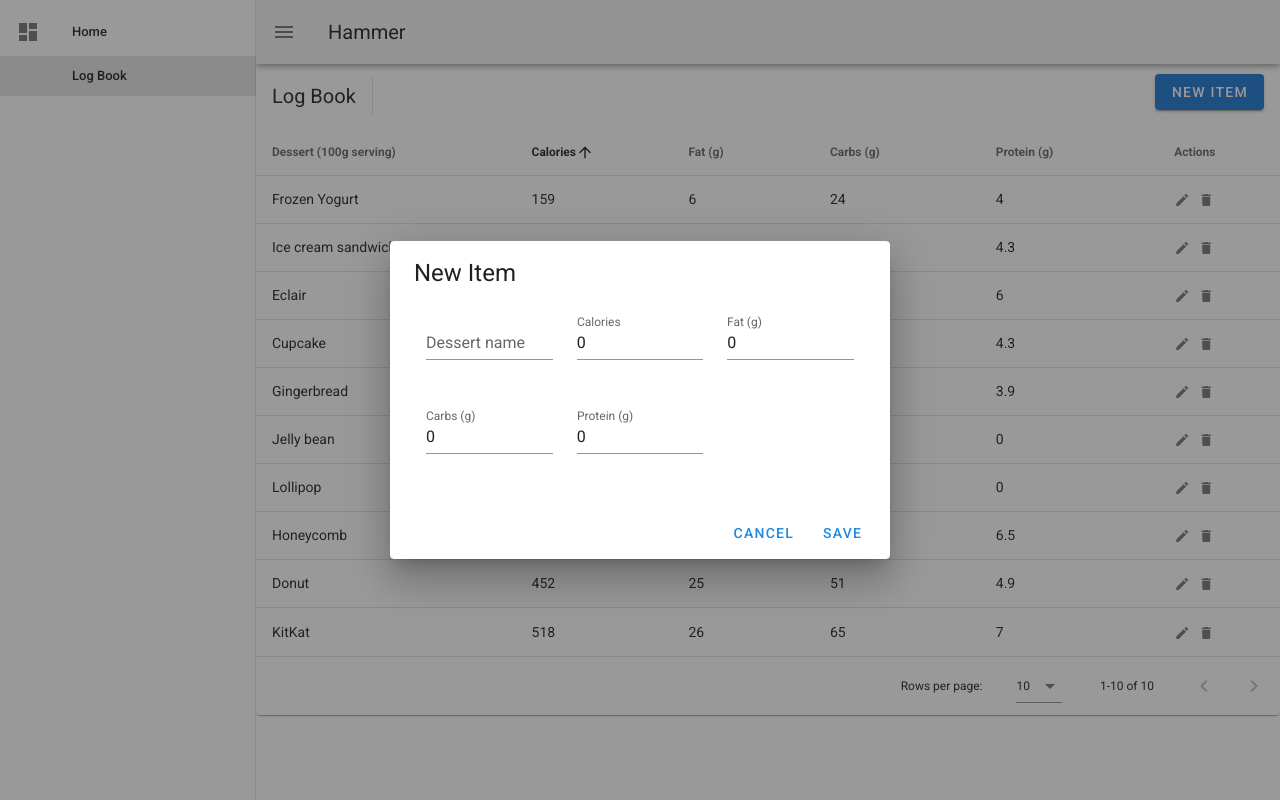
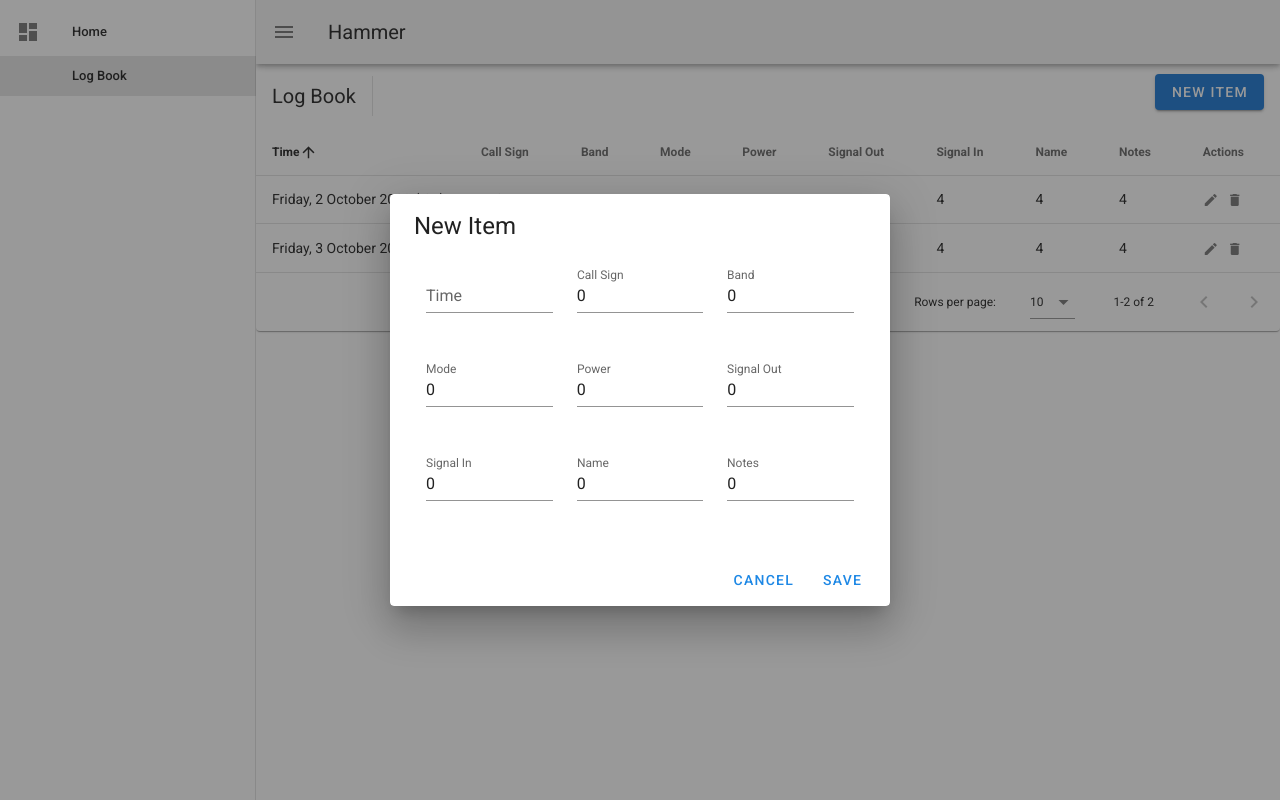
Before and after one commit to alwindoss/hammer, a Vue app in the folder ui/: page /logbook in a window 1280 px wide. Both pictures are taken after a click on the button "NEW ITEM". Built offline with nearby package versions, Linux system fonts and the light colour scheme.

Commit message:
Edited the data table to reflect logbook
Signed-off-by: Alwin Doss <alwindoss84@gmail.com>

```diff
--- a/ui/src/views/LogBook.vue
+++ b/ui/src/views/LogBook.vue
@@ -1,8 +1,8 @@
 <template>
   <v-data-table
     :headers="headers"
-    :items="desserts"
-    sort-by="calories"
+    :items="logBookEntries"
+    sort-by="time"
     class="elevation-1"
   >
     <template v-slot:top>
@@ -26,32 +26,56 @@
                 <v-row>
                   <v-col cols="12" sm="6" md="4">
                     <v-text-field
-                      v-model="editedItem.name"
-                      label="Dessert name"
+                      v-model="editedItem.time"
+                      label="Time"
                     ></v-text-field>
                   </v-col>
                   <v-col cols="12" sm="6" md="4">
                     <v-text-field
-                      v-model="editedItem.calories"
-                      label="Calories"
+                      v-model="editedItem.callSign"
+                      label="Call Sign"
                     ></v-text-field>
                   </v-col>
                   <v-col cols="12" sm="6" md="4">
                     <v-text-field
-                      v-model="editedItem.fat"
-                      label="Fat (g)"
+                      v-model="editedItem.band"
+                      label="Band"
                     ></v-text-field>
                   </v-col>
                   <v-col cols="12" sm="6" md="4">
                     <v-text-field
-                      v-model="editedItem.carbs"
-                      label="Carbs (g)"
+                      v-model="editedItem.mode"
+                      label="Mode"
                     ></v-text-field>
                   </v-col>
                   <v-col cols="12" sm="6" md="4">
                     <v-text-field
-                      v-model="editedItem.protein"
-                      label="Protein (g)"
+                      v-model="editedItem.power"
+                      label="Power"
+                    ></v-text-field>
+                  </v-col>
+                  <v-col cols="12" sm="6" md="4">
+                    <v-text-field
+                      v-model="editedItem.signalOut"
+                      label="Signal Out"
+                    ></v-text-field>
+                  </v-col>
+                  <v-col cols="12" sm="6" md="4">
+                    <v-text-field
+                      v-model="editedItem.signalIn"
+                      label="Signal In"
+                    ></v-text-field>
+                  </v-col>
+                  <v-col cols="12" sm="6" md="4">
+                    <v-text-field
+                      v-model="editedItem.name"
+                      label="Name"
+                    ></v-text-field>
+                  </v-col>
+                  <v-col cols="12" sm="6" md="4">
+                    <v-text-field
+                      v-model="editedItem.notes"
+                      label="Notes"
                     ></v-text-field>
                   </v-col>
                 </v-row>
@@ -100,33 +124,47 @@ export default {
     dialog: false,
     dialogDelete: false,
     headers: [
-      {
-        text: "Dessert (100g serving)",
-        align: "start",
-        sortable: false,
-        value: "name",
-      },
-      { text: "Calories", value: "calories" },
-      { text: "Fat (g)", value: "fat" },
-      { text: "Carbs (g)", value: "carbs" },
-      { text: "Protein (g)", value: "protein" },
-      { text: "Actions", value: "actions", sortable: false },
+    //   {
+    //     text: "Dessert (100g serving)",
+    //     align: "start",
+    //     sortable: false,
+    //     value: "name",
+    //   },
+      { text: "Time", value: "time" },
+      { text: "Call Sign", value: "callSign" },
+      { text: "Band", value: "band" },
+      { text: "Mode", value: "mode" },
+    //   { text: "Power", value: "actions", sortable: false },
+      { text: "Power", value: "power"},
+      { text: "Signal Out", value: "signalOut"},
+      { text: "Signal In", value: "signalIn"},
+      { text: "Name", value: "name"},
+      { text: "Notes", value: "notes"},
+      { text: "Actions", value: "actions"},
     ],
-    desserts: [],
+    logBookEntries: [],
     editedIndex: -1,
     editedItem: {
-      name: "",
-      calories: 0,
-      fat: 0,
-      carbs: 0,
-      protein: 0,
+      time: "",
+      callSign: 0,
+      band: 0,
+      mode: 0,
+      power: 0,
+      signalOut: 0,
+      signalIn: 0,
+      name: 0,
+      notes: 0,
     },
     defaultItem: {
-      name: "",
-      calories: 0,
-      fat: 0,
-      carbs: 0,
-      protein: 0,
+      time: "",
+      callSign: 0,
+      band: 0,
+      mode: 0,
+      power: 0,
+      signalOut: 0,
+      signalIn: 0,
+      name: 0,
+      notes: 0,
     },
   }),
 
@@ -151,76 +189,28 @@ export default {
 
   methods: {
     initialize() {
-      this.desserts = [
+      this.logBookEntries = [
         {
-          name: "Frozen Yogurt",
-          calories: 159,
-          fat: 6.0,
-          carbs: 24,
-          protein: 4.0,
+          time: "Friday, 3 October 2019 (IST)",
+          callSign: "vu2fi",
+          band: 6.0,
+          model: 24,
+          power: 4.0,
+          signalOut: 4.0,
+          signalIn: 4.0,
+          name: 4.0,
+          notes: 4.0,
         },
         {
-          name: "Ice cream sandwich",
-          calories: 237,
-          fat: 9.0,
-          carbs: 37,
-          protein: 4.3,
-        },
-        {
-          name: "Eclair",
-          calories: 262,
-          fat: 16.0,
-          carbs: 23,
-          protein: 6.0,
-        },
-        {
-          name: "Cupcake",
-          calories: 305,
-          fat: 3.7,
-          carbs: 67,
-          protein: 4.3,
-        },
-        {
-          name: "Gingerbread",
-          calories: 356,
-          fat: 16.0,
-          carbs: 49,
-          protein: 3.9,
-        },
-        {
-          name: "Jelly bean",
-          calories: 375,
-          fat: 0.0,
-          carbs: 94,
-          protein: 0.0,
-        },
-        {
-          name: "Lollipop",
-          calories: 392,
-          fat: 0.2,
-          carbs: 98,
-          protein: 0,
-        },
-        {
-          name: "Honeycomb",
-          calories: 408,
-          fat: 3.2,
-          carbs: 87,
-          protein: 6.5,
-        },
-        {
-          name: "Donut",
-          calories: 452,
-          fat: 25.0,
-          carbs: 51,
-          protein: 4.9,
-        },
-        {
-          name: "KitKat",
-          calories: 518,
-          fat: 26.0,
-          carbs: 65,
-          protein: 7,
+          time: "Friday, 2 October 2020 (IST)",
+          callSign: "vu2XYZ",
+          band: 6.0,
+          model: 24,
+          power: 4.0,
+          signalOut: 4.0,
+          signalIn: 4.0,
+          name: 4.0,
+          notes: 4.0,
         },
       ];
     },
@@ -238,7 +228,7 @@ export default {
     },
 
     deleteItemConfirm() {
-      this.desserts.splice(this.editedIndex, 1);
+      this.logBookEntries.splice(this.editedIndex, 1);
       this.closeDelete();
     },
 
@@ -260,9 +250,9 @@ export default {
 
     save() {
       if (this.editedIndex > -1) {
-        Object.assign(this.desserts[this.editedIndex], this.editedItem);
+        Object.assign(this.logBookEntries[this.editedIndex], this.editedItem);
       } else {
-        this.desserts.push(this.editedItem);
+        this.logBookEntries.push(this.editedItem);
       }
       this.close();
     },
```
